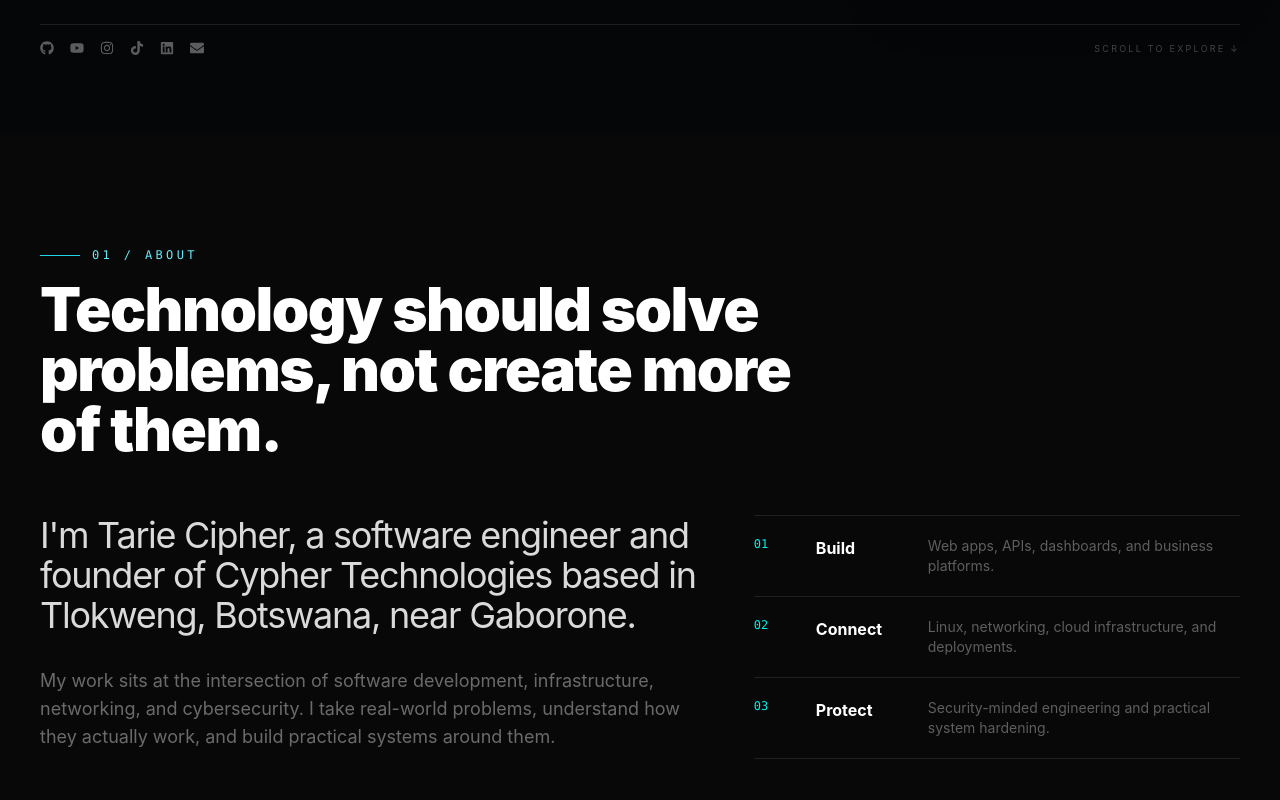
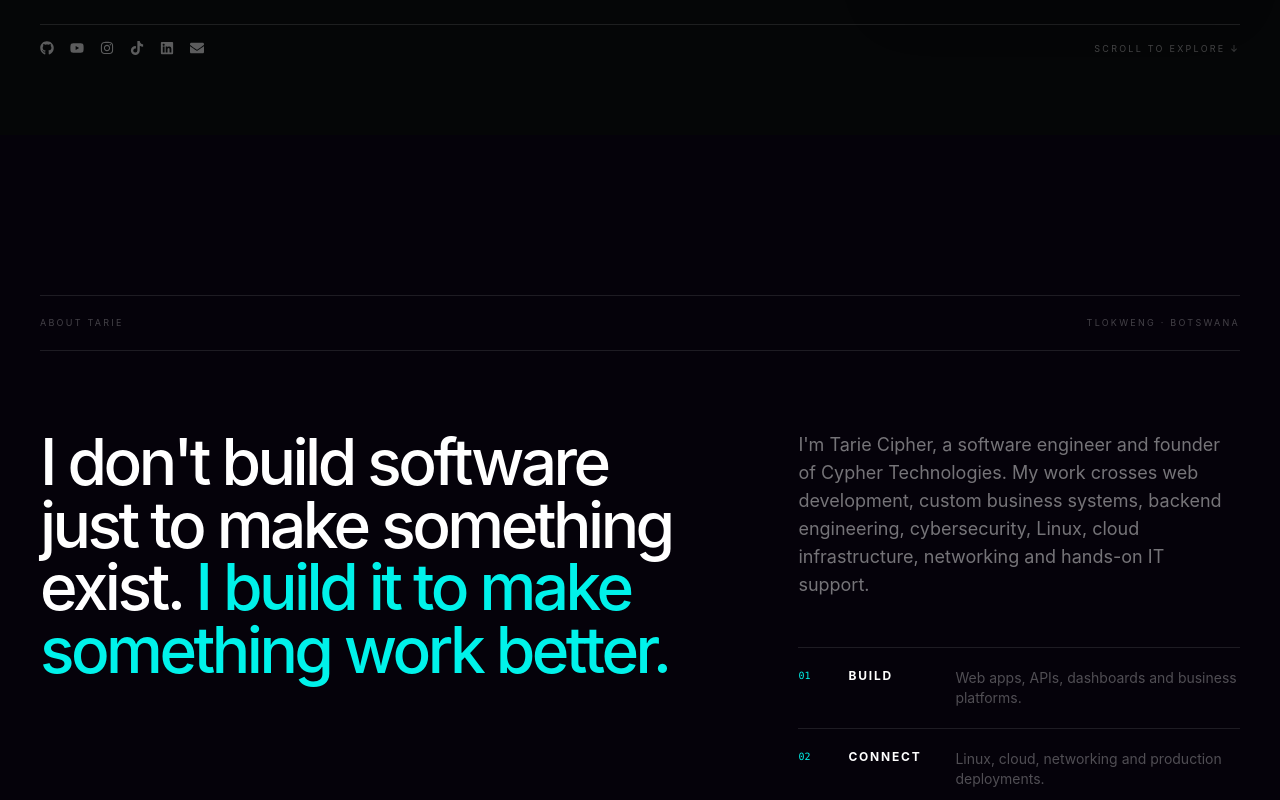
Before and after one commit to tarieciphertech/cypher-portfolio, a React (Vite) app: page / in a window 1280 px wide. Shown: the part 1200-2000 px from the top of the page. Built offline with nearby package versions, Linux system fonts and the light colour scheme.

Commit message:
Rework portfolio into premium interactive visual direction

```diff
--- a/src/components/About.jsx
+++ b/src/components/About.jsx
@@ -1,26 +1,15 @@
-import SectionTitle from "./SectionTitle";
+import { motion } from "framer-motion";
 
-const highlights = [
-  ["01","Build","Web apps, APIs, dashboards, and business platforms."],
-  ["02","Connect","Linux, networking, cloud infrastructure, and deployments."],
-  ["03","Protect","Security-minded engineering and practical system hardening."],
-];
+const facts=[["01","BUILD","Web apps, APIs, dashboards and business platforms."],["02","CONNECT","Linux, cloud, networking and production deployments."],["03","PROTECT","Security-minded engineering and practical hardening."]];
 
-export default function About() {
-  return (
-    <section id="about" className="py-28 px-6 md:px-10 bg-[#080808]">
-      <div className="max-w-[1400px] mx-auto">
-        <SectionTitle label="01 / About" title="Technology should solve problems, not create more of them." />
-        <div className="grid lg:grid-cols-[1.15fr_.85fr] gap-14">
-          <div>
-            <p className="text-2xl md:text-4xl leading-[1.15] tracking-[-.035em] text-white/85">I'm Tarie Cipher, a software engineer and founder of Cypher Technologies based in Tlokweng, Botswana, near Gaborone.</p>
-            <p className="text-white/40 text-base md:text-lg leading-8 mt-8 max-w-2xl">My work sits at the intersection of software development, infrastructure, networking, and cybersecurity. I take real-world problems, understand how they actually work, and build practical systems around them.</p>
-          </div>
-          <div className="border-t border-white/10">
-            {highlights.map(([num,title,text]) => <div key={num} className="grid grid-cols-[50px_100px_1fr] gap-3 py-5 border-b border-white/10"><span className="font-mono text-xs text-[#00f2ea]">{num}</span><strong>{title}</strong><span className="text-sm text-white/35">{text}</span></div>)}
-          </div>
-        </div>
-      </div>
-    </section>
-  );
+export default function About(){
+ return <section id="about" className="relative py-28 md:py-40 px-5 md:px-10 overflow-hidden">
+  <div className="max-w-[1500px] mx-auto">
+   <div className="border-y border-white/10 py-5 flex justify-between text-[9px] uppercase tracking-[.25em] text-white/25"><span>About Tarie</span><span>Tlokweng · Botswana</span></div>
+   <div className="grid lg:grid-cols-[1.2fr_.8fr] gap-14 lg:gap-24 py-20">
+    <motion.div initial={{opacity:0,x:-30}} whileInView={{opacity:1,x:0}} viewport={{once:true}}><p className="text-[clamp(2.2rem,5vw,5.5rem)] font-medium tracking-[-.055em] leading-[.98]">I don't build software just to make something exist.<span className="text-[#00f2ea]"> I build it to make something work better.</span></p></motion.div>
+    <div><p className="text-white/45 text-base md:text-lg leading-8">I'm Tarie Cipher, a software engineer and founder of Cypher Technologies. My work crosses web development, custom business systems, backend engineering, cybersecurity, Linux, cloud infrastructure, networking and hands-on IT support.</p><div className="mt-12 border-t border-white/10">{facts.map(([num,title,text])=><div key={num} className="grid grid-cols-[38px_95px_1fr] gap-3 py-5 border-b border-white/10"><span className="font-mono text-[10px] text-[#00f2ea]">{num}</span><strong className="text-xs tracking-[.15em]">{title}</strong><span className="text-sm text-white/30">{text}</span></div>)}</div></div>
+   </div>
+  </div>
+ </section>
 }
```
